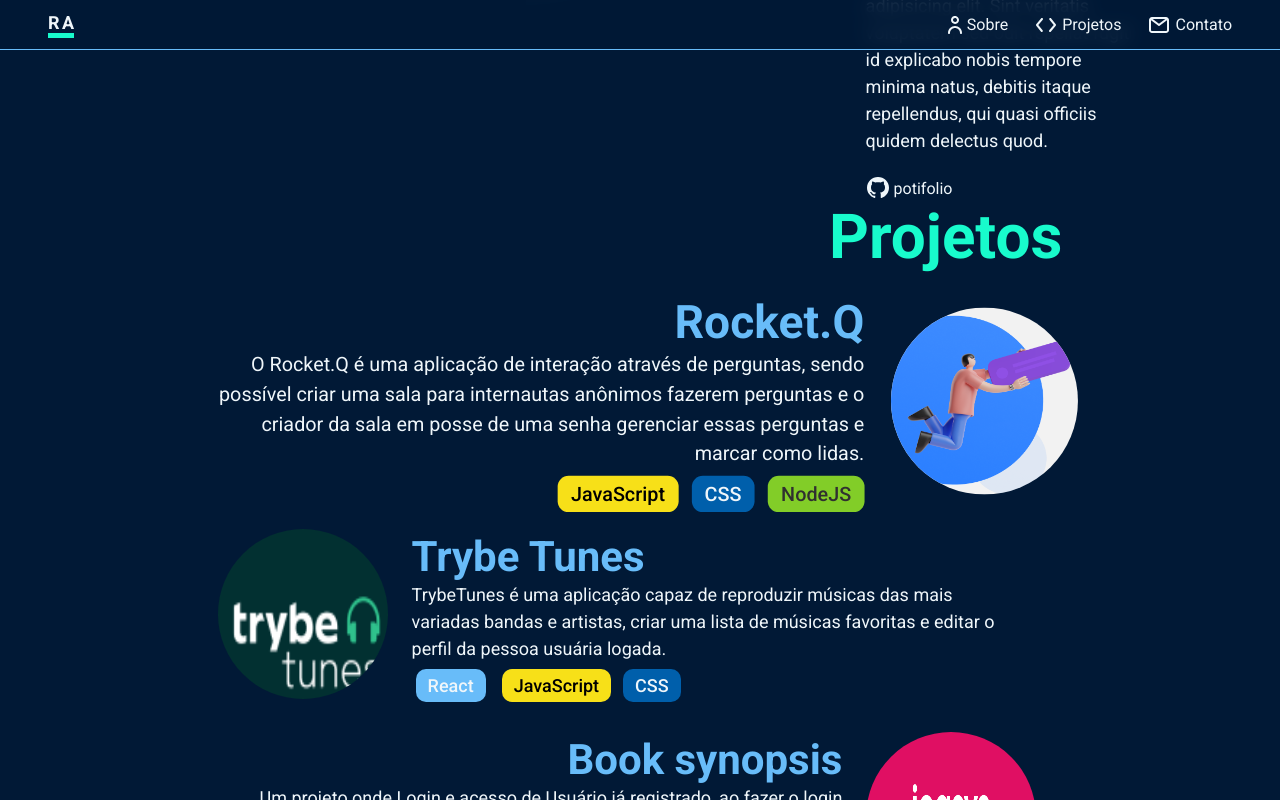
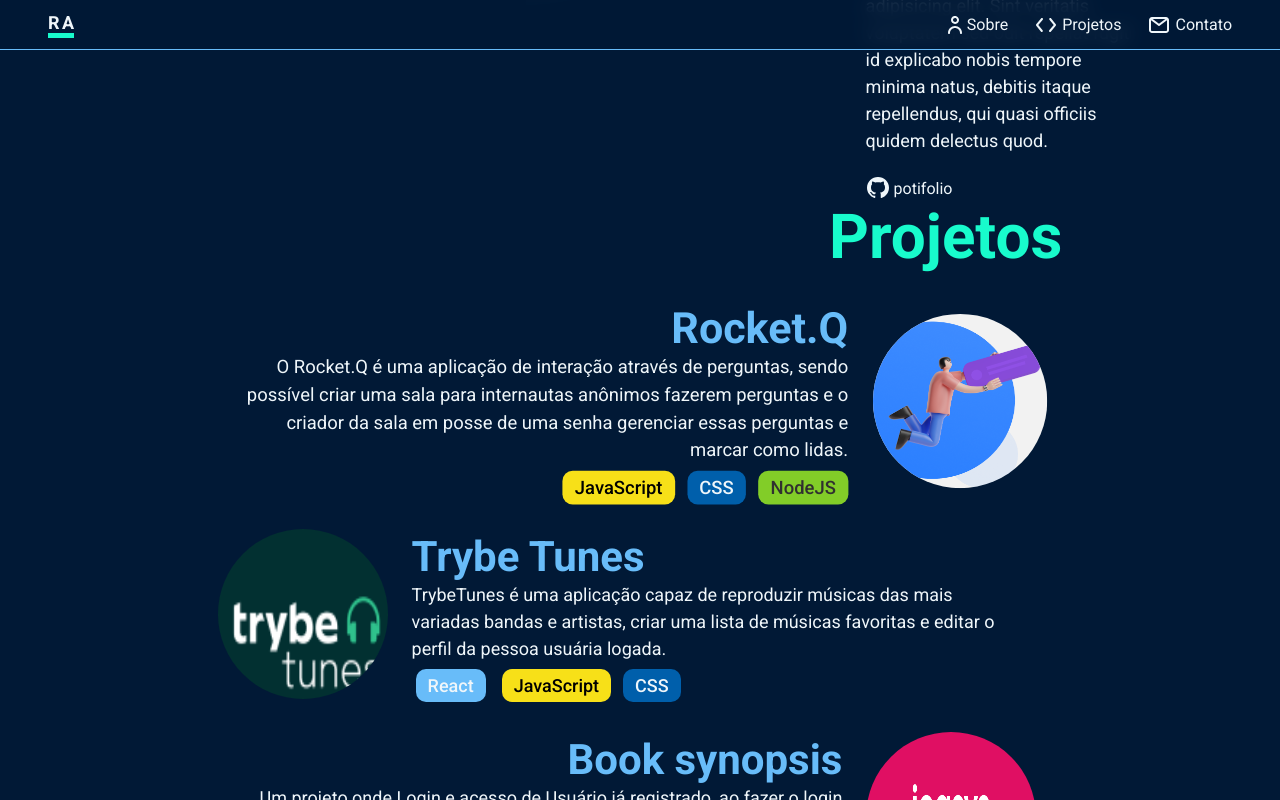
Before and after one commit to ronald-assis/Portfolio, a React (Create React App) app: page / in a window 1280 px wide. In both pictures the pointer is over the link 626 px from the left and 1055 px from the top of the page. Shown: the part 655-1455 px from the top of the page. Built offline with nearby package versions, Linux system fonts and the light colour scheme.

Commit message:
scale in projects

```diff
--- a/src/components/Projects/projects.css
+++ b/src/components/Projects/projects.css
@@ -17,7 +17,7 @@
 }
 
 .projects .project:hover {
-  transform: scale(1.1);
+  transform: scale(1.025);
   transition: 0.3s ease-in-out;
 }
 
```
